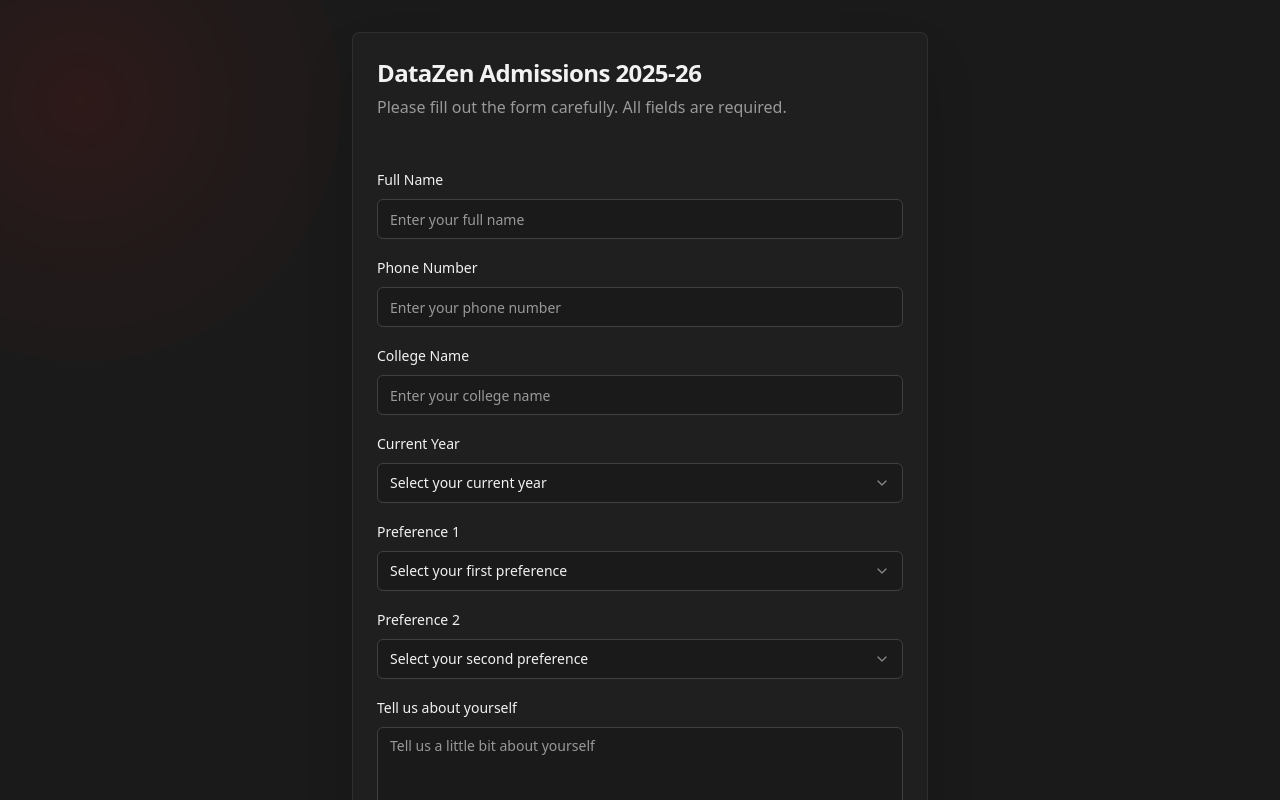
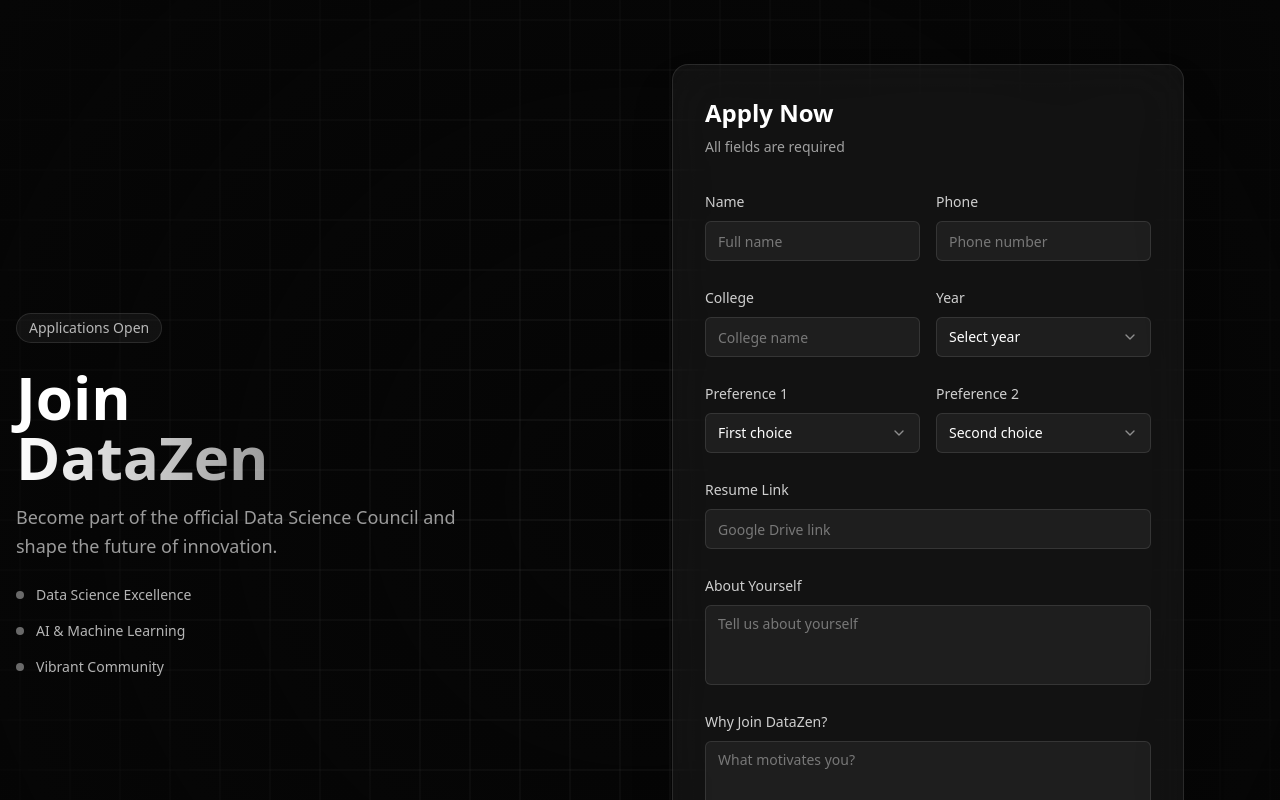
Before and after one commit to ishikabhoyar/FY-rep, a Next.js app: page / in a window 1280 px wide. Shown: the top 800 px of the page. Built offline with nearby package versions, Linux system fonts and the light colour scheme.

Commit message:
feat: Implement animated background and enhance application form layout for improved user experience

```diff
--- a/src/app/page.tsx
+++ b/src/app/page.tsx
@@ -1,11 +1,66 @@
 
 import { ApplicationForm } from "@/components/application-form";
+import { Squares } from "@/components/ui/squares-background";
 
 export default function ApplyPage() {
   return (
-    <main className="flex min-h-screen flex-col items-center justify-center bg-background p-4 sm:p-6 lg:p-8 page-background-shapes">
-      <div className="w-full max-w-4xl">
-        <ApplicationForm />
+    <main className="min-h-screen relative overflow-hidden bg-[#060606]">
+      {/* Animated Background */}
+      <div className="absolute inset-0 w-full h-full">
+        <Squares
+          direction="diagonal"
+          speed={0.5}
+          borderColor="rgba(255,255,255,0.1)"
+          squareSize={50}
+          hoverFillColor="rgba(255,255,255,0.05)"
+        />
+      </div>
+
+      {/* Content */}
+      <div className="relative z-10 container mx-auto px-4 py-8 lg:py-16">
+        <div className="grid lg:grid-cols-2 gap-12 lg:gap-16 items-center min-h-[80vh]">
+
+          {/* Left Side - Minimal Info */}
+          <div className="space-y-8 order-2 lg:order-1">
+            <div className="space-y-6">
+              <div>
+                <div className="inline-block px-3 py-1 bg-white/5 border border-white/10 rounded-full text-sm text-white/70 mb-6">
+                  Applications Open
+                </div>
+                <h1 className="text-4xl lg:text-6xl font-bold text-white mb-4 leading-tight">
+                  Join<br />
+                  <span className="text-transparent bg-gradient-to-r from-white to-white/60 bg-clip-text">
+                    DataZen
+                  </span>
+                </h1>
+                <p className="text-lg text-white/60 leading-relaxed max-w-md">
+                  Become part of the official Data Science Council and shape the future of innovation.
+                </p>
+              </div>
+
+              <div className="space-y-4">
+                <div className="flex items-center gap-3 text-white/70">
+                  <div className="w-2 h-2 bg-white/40 rounded-full"></div>
+                  <span className="text-sm">Data Science Excellence</span>
+                </div>
+                <div className="flex items-center gap-3 text-white/70">
+                  <div className="w-2 h-2 bg-white/40 rounded-full"></div>
+                  <span className="text-sm">AI & Machine Learning</span>
+                </div>
+                <div className="flex items-center gap-3 text-white/70">
+                  <div className="w-2 h-2 bg-white/40 rounded-full"></div>
+                  <span className="text-sm">Vibrant Community</span>
+                </div>
+              </div>
+            </div>
+          </div>
+
+          {/* Right Side - Application Form */}
+          <div className="order-1 lg:order-2">
+            <ApplicationForm />
+          </div>
+
+        </div>
       </div>
     </main>
   );
--- a/src/components/application-form.tsx
+++ b/src/components/application-form.tsx
@@ -131,23 +131,28 @@
   }
 
   return (
-    <Card className="w-full max-w-xl mx-auto shadow-2xl border-border/50">
-      <CardHeader className="p-4 sm:p-6">
-        <CardTitle className="text-xl sm:text-2xl font-semibold text-card-foreground">DataZen Admissions 2025-26</CardTitle>
-        <CardDescription className="text-sm sm:text-base text-muted-foreground">Please fill out the form carefully. All fields are required.</CardDescription>
-      </CardHeader>
-      <CardContent className="p-4 sm:p-6">
+    <div className="w-full max-w-lg mx-auto lg:mx-0">
+      <div className="bg-white/5 backdrop-blur-xl border border-white/10 rounded-2xl p-8 shadow-2xl">
+        <div className="mb-8">
+          <h2 className="text-2xl font-bold text-white mb-2">Apply Now</h2>
+          <p className="text-white/60 text-sm">All fields are required</p>
+        </div>
+
         <Form {...form}>
-          <form onSubmit={form.handleSubmit(processForm)} className="space-y-4 sm:space-y-6">
-            <div className="space-y-3 sm:space-y-4 animate-fadeIn">
+          <form onSubmit={form.handleSubmit(processForm)} className="space-y-6">
+            <div className="grid grid-cols-2 gap-4">
               <FormField
                 control={form.control}
                 name="name"
                 render={({ field }) => (
                   <FormItem>
-                    <FormLabel>Full Name</FormLabel>
+                    <FormLabel className="text-white/80 text-sm">Name</FormLabel>
                     <FormControl>
-                      <Input placeholder="Enter your full name" {...field} />
+                      <Input
+                        placeholder="Full name"
+                        className="bg-white/5 border-white/10 text-white placeholder:text-white/40 focus:border-white/30 focus:bg-white/10"
+                        {...field}
+                      />
                     </FormControl>
                     <FormMessage />
                   </FormItem>
@@ -158,22 +163,33 @@
                 name="phone"
                 render={({ field }) => (
                   <FormItem>
-                    <FormLabel>Phone Number</FormLabel>
+                    <FormLabel className="text-white/80 text-sm">Phone</FormLabel>
                     <FormControl>
-                      <Input placeholder="Enter your phone number" {...field} />
+                      <Input
+                        placeholder="Phone number"
+                        className="bg-white/5 border-white/10 text-white placeholder:text-white/40 focus:border-white/30 focus:bg-white/10"
+                        {...field}
+                      />
                     </FormControl>
                     <FormMessage />
                   </FormItem>
                 )}
               />
+            </div>
+
+            <div className="grid grid-cols-2 gap-4">
               <FormField
                 control={form.control}
                 name="college"
                 render={({ field }) => (
                   <FormItem>
-                    <FormLabel>College Name</FormLabel>
+                    <FormLabel className="text-white/80 text-sm">College</FormLabel>
                     <FormControl>
-                      <Input placeholder="Enter your college name" {...field} />
+                      <Input
+                        placeholder="College name"
+                        className="bg-white/5 border-white/10 text-white placeholder:text-white/40 focus:border-white/30 focus:bg-white/10"
+                        {...field}
+                      />
                     </FormControl>
                     <FormMessage />
                   </FormItem>
@@ -184,16 +200,16 @@
                 name="year"
                 render={({ field }) => (
                   <FormItem>
-                    <FormLabel>Current Year</FormLabel>
+                    <FormLabel className="text-white/80 text-sm">Year</FormLabel>
                     <Select onValueChange={field.onChange} defaultValue={field.value}>
                       <FormControl>
-                        <SelectTrigger>
-                          <SelectValue placeholder="Select your current year" />
+                        <SelectTrigger className="bg-white/5 border-white/10 text-white focus:border-white/30">
+                          <SelectValue placeholder="Select year" />
                         </SelectTrigger>
                       </FormControl>
-                      <SelectContent>
+                      <SelectContent className="bg-black/90 border-white/10">
                         {YEAR_OPTIONS.map((option) => (
-                          <SelectItem key={option.value} value={option.value}>
+                          <SelectItem key={option.value} value={option.value} className="text-white hover:bg-white/10">
                             {option.label}
                           </SelectItem>
                         ))}
@@ -203,21 +219,24 @@
                   </FormItem>
                 )}
               />
+            </div>
+
+            <div className="grid grid-cols-2 gap-4">
               <FormField
                 control={form.control}
                 name="preference1"
                 render={({ field }) => (
                   <FormItem>
-                    <FormLabel>Preference 1</FormLabel>
+                    <FormLabel className="text-white/80 text-sm">Preference 1</FormLabel>
                     <Select onValueChange={field.onChange} defaultValue={field.value}>
                       <FormControl>
-                        <SelectTrigger>
-                          <SelectValue placeholder="Select your first preference" />
+                        <SelectTrigger className="bg-white/5 border-white/10 text-white focus:border-white/30">
+                          <SelectValue placeholder="First choice" />
                         </SelectTrigger>
                       </FormControl>
-                      <SelectContent>
+                      <SelectContent className="bg-black/90 border-white/10">
                         {PREFERENCE_OPTIONS.map((option) => (
-                          <SelectItem key={option.value} value={option.value}>
+                          <SelectItem key={option.value} value={option.value} className="text-white hover:bg-white/10">
                             {option.label}
                           </SelectItem>
                         ))}
@@ -232,16 +251,16 @@
                 name="preference2"
                 render={({ field }) => (
                   <FormItem>
-                    <FormLabel>Preference 2</FormLabel>
+                    <FormLabel className="text-white/80 text-sm">Preference 2</FormLabel>
                     <Select onValueChange={field.onChange} defaultValue={field.value}>
                       <FormControl>
-                        <SelectTrigger>
-                          <SelectValue placeholder="Select your second preference" />
+                        <SelectTrigger className="bg-white/5 border-white/10 text-white focus:border-white/30">
+                          <SelectValue placeholder="Second choice" />
                         </SelectTrigger>
                       </FormControl>
-                      <SelectContent>
+                      <SelectContent className="bg-black/90 border-white/10">
                         {PREFERENCE_OPTIONS.map((option) => (
-                          <SelectItem key={option.value} value={option.value}>
+                          <SelectItem key={option.value} value={option.value} className="text-white hover:bg-white/10">
                             {option.label}
                           </SelectItem>
                         ))}
@@ -251,16 +270,19 @@
                   </FormItem>
                 )}
               />
+            </div>
+
             <FormField
               control={form.control}
-                name="aboutYourself"
+              name="resumeLink"
               render={({ field }) => (
                 <FormItem>
-                    <FormLabel>Tell us about yourself</FormLabel>
+                  <FormLabel className="text-white/80 text-sm">Resume Link</FormLabel>
                   <FormControl>
-                      <Textarea
-                        placeholder="Tell us a little bit about yourself"
-                        className="resize-none"
+                    <Input
+                      type="url"
+                      placeholder="Google Drive link"
+                      className="bg-white/5 border-white/10 text-white placeholder:text-white/40 focus:border-white/30 focus:bg-white/10"
                       {...field}
                     />
                   </FormControl>
@@ -268,16 +290,17 @@
                 </FormItem>
               )}
             />
+
             <FormField
               control={form.control}
-                name="whyJoin"
+              name="aboutYourself"
               render={({ field }) => (
                 <FormItem>
-                    <FormLabel>Why do you want to join this council?</FormLabel>
+                  <FormLabel className="text-white/80 text-sm">About Yourself</FormLabel>
                   <FormControl>
                     <Textarea
-                        placeholder="What motivates you to join DataZen?"
-                        className="resize-none"
+                      placeholder="Tell us about yourself"
+                      className="bg-white/5 border-white/10 text-white placeholder:text-white/40 focus:border-white/30 focus:bg-white/10 resize-none h-20"
                       {...field}
                     />
                   </FormControl>
@@ -285,26 +308,33 @@
                 </FormItem>
               )}
             />
+
             <FormField
               control={form.control}
-                name="resumeLink"
+              name="whyJoin"
               render={({ field }) => (
                 <FormItem>
-                    <FormLabel>Resume (Google Drive Link)</FormLabel>
+                  <FormLabel className="text-white/80 text-sm">Why Join DataZen?</FormLabel>
                   <FormControl>
-                      <Input type="url" placeholder="https://drive.google.com/..." {...field} />
+                    <Textarea
+                      placeholder="What motivates you?"
+                      className="bg-white/5 border-white/10 text-white placeholder:text-white/40 focus:border-white/30 focus:bg-white/10 resize-none h-20"
+                      {...field}
+                    />
                   </FormControl>
                   <FormMessage />
                 </FormItem>
               )}
             />
-            </div>
 
-            <CardFooter className="flex justify-end p-0 pt-4 sm:pt-6">
-              <Button type="submit" className="w-full" disabled={form.formState.isSubmitting}>
+            <Button
+              type="submit"
+              className="w-full h-12 bg-white text-black hover:bg-white/90 font-semibold transition-all duration-200"
+              disabled={form.formState.isSubmitting}
+            >
               {form.formState.isSubmitting ? (
                 <>
-                    <Loader2 className="mr-2 h-4 w-4 animate-spin" />
+                  <Loader2 className="mr-2 h-5 w-5 animate-spin" />
                   Submitting...
                 </>
               ) : (
@@ -314,10 +344,9 @@
                 </>
               )}
             </Button>
-            </CardFooter>
           </form>
         </Form>
-      </CardContent>
-    </Card>
+      </div>
+    </div>
   );
 }
--- /dev/null
+++ b/src/components/ui/squares-background.tsx
@@ -0,0 +1,174 @@
+"use client";
+
+import { useRef, useEffect, useState } from "react"
+
+interface SquaresProps {
+  direction?: "right" | "left" | "up" | "down" | "diagonal"
+  speed?: number
+  borderColor?: string
+  squareSize?: number
+  hoverFillColor?: string
+  className?: string
+}
+
+export function Squares({
+  direction = "right",
+  speed = 1,
+  borderColor = "#333",
+  squareSize = 40,
+  hoverFillColor = "#222",
+  className,
+}: SquaresProps) {
+  const canvasRef = useRef<HTMLCanvasElement>(null)
+  const requestRef = useRef<number>()
+  const numSquaresX = useRef<number>()
+  const numSquaresY = useRef<number>()
+  const gridOffset = useRef({ x: 0, y: 0 })
+  const [hoveredSquare, setHoveredSquare] = useState<{
+    x: number
+    y: number
+  } | null>(null)
+
+  useEffect(() => {
+    const canvas = canvasRef.current
+    if (!canvas) return
+
+    const ctx = canvas.getContext("2d")
+    if (!ctx) return
+
+    // Set canvas background
+    canvas.style.background = "#060606"
+
+    const resizeCanvas = () => {
+      canvas.width = canvas.offsetWidth
+      canvas.height = canvas.offsetHeight
+      numSquaresX.current = Math.ceil(canvas.width / squareSize) + 1
+      numSquaresY.current = Math.ceil(canvas.height / squareSize) + 1
+    }
+
+    window.addEventListener("resize", resizeCanvas)
+    resizeCanvas()
+
+    const drawGrid = () => {
+      ctx.clearRect(0, 0, canvas.width, canvas.height)
+
+      const startX = Math.floor(gridOffset.current.x / squareSize) * squareSize
+      const startY = Math.floor(gridOffset.current.y / squareSize) * squareSize
+
+      ctx.lineWidth = 0.5
+
+      for (let x = startX; x < canvas.width + squareSize; x += squareSize) {
+        for (let y = startY; y < canvas.height + squareSize; y += squareSize) {
+          const squareX = x - (gridOffset.current.x % squareSize)
+          const squareY = y - (gridOffset.current.y % squareSize)
+
+          if (
+            hoveredSquare &&
+            Math.floor((x - startX) / squareSize) === hoveredSquare.x &&
+            Math.floor((y - startY) / squareSize) === hoveredSquare.y
+          ) {
+            ctx.fillStyle = hoverFillColor
+            ctx.fillRect(squareX, squareY, squareSize, squareSize)
+          }
+
+          ctx.strokeStyle = borderColor
+          ctx.strokeRect(squareX, squareY, squareSize, squareSize)
+        }
+      }
+
+      const gradient = ctx.createRadialGradient(
+        canvas.width / 2,
+        canvas.height / 2,
+        0,
+        canvas.width / 2,
+        canvas.height / 2,
+        Math.sqrt(Math.pow(canvas.width, 2) + Math.pow(canvas.height, 2)) / 2,
+      )
+      gradient.addColorStop(0, "rgba(6, 6, 6, 0)")
+      gradient.addColorStop(1, "#060606")
+
+      ctx.fillStyle = gradient
+      ctx.fillRect(0, 0, canvas.width, canvas.height)
+    }
+
+    const updateAnimation = () => {
+      const effectiveSpeed = Math.max(speed, 0.1)
+
+      switch (direction) {
+        case "right":
+          gridOffset.current.x =
+            (gridOffset.current.x - effectiveSpeed + squareSize) % squareSize
+          break
+        case "left":
+          gridOffset.current.x =
+            (gridOffset.current.x + effectiveSpeed + squareSize) % squareSize
+          break
+        case "up":
+          gridOffset.current.y =
+            (gridOffset.current.y + effectiveSpeed + squareSize) % squareSize
+          break
+        case "down":
+          gridOffset.current.y =
+            (gridOffset.current.y - effectiveSpeed + squareSize) % squareSize
+          break
+        case "diagonal":
+          gridOffset.current.x =
+            (gridOffset.current.x - effectiveSpeed + squareSize) % squareSize
+          gridOffset.current.y =
+            (gridOffset.current.y - effectiveSpeed + squareSize) % squareSize
+          break
+      }
+
+      drawGrid()
+      requestRef.current = requestAnimationFrame(updateAnimation)
+    }
+
+    const handleMouseMove = (event: MouseEvent) => {
+      const rect = canvas.getBoundingClientRect()
+      const mouseX = event.clientX - rect.left
+      const mouseY = event.clientY - rect.top
+
+      const startX = Math.floor(gridOffset.current.x / squareSize) * squareSize
+      const startY = Math.floor(gridOffset.current.y / squareSize) * squareSize
+
+      const hoveredSquareX = Math.floor(
+        (mouseX + gridOffset.current.x - startX) / squareSize,
+      )
+      const hoveredSquareY = Math.floor(
+        (mouseY + gridOffset.current.y - startY) / squareSize,
+      )
+
+      setHoveredSquare({ x: hoveredSquareX, y: hoveredSquareY })
+    }
+
+    const handleMouseLeave = () => {
+      setHoveredSquare(null)
+    }
+
+    // Event listeners
+    window.addEventListener("resize", resizeCanvas)
+    canvas.addEventListener("mousemove", handleMouseMove)
+    canvas.addEventListener("mouseleave", handleMouseLeave)
+
+    // Initial setup
+    resizeCanvas()
+    requestRef.current = requestAnimationFrame(updateAnimation)
+
+    // Cleanup
+    return () => {
+      window.removeEventListener("resize", resizeCanvas)
+      canvas.removeEventListener("mousemove", handleMouseMove)
+      canvas.removeEventListener("mouseleave", handleMouseLeave)
+      if (requestRef.current) {
+        cancelAnimationFrame(requestRef.current)
+      }
+    }
+  }, [direction, speed, borderColor, hoverFillColor, hoveredSquare, squareSize])
+
+  return (
+    <canvas
+      ref={canvasRef}
+      className={`w-full h-full border-none block ${className}`}
+    />
+  )
+}
```
Lines whose indentation alone changed are shown as unchanged.
